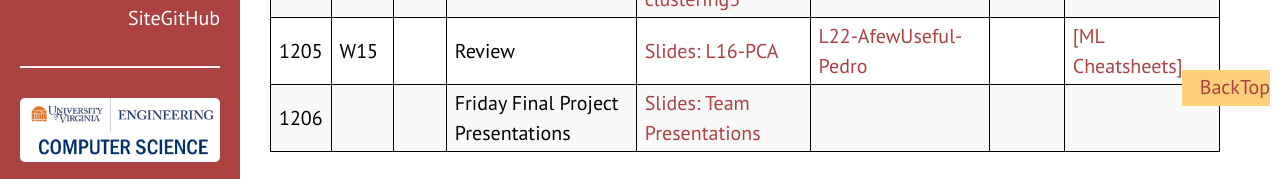
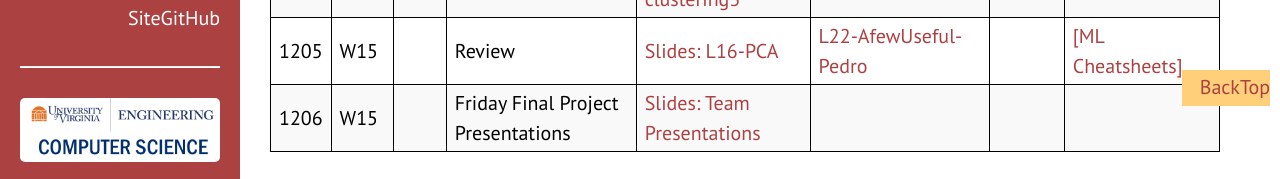
Before and after one commit to ShiminLei/2019f-UVA-CS6316-MachineLearning, a Jekyll site: the page built from index.html, in a window 1280 px wide and 900 px high, scrolled down 1491 px. Shown: the part 718-897 px from the top of the window. Built offline with Jekyll 4.4.1, drawn with Linux system fonts in a browser that asks for light colours.

Commit message:
Update index.html

```diff
--- a/index.html
+++ b/index.html
@@ -51,7 +51,7 @@ when you find my typos or have comments. The covered materials are by no means a
 
 {% assign ddates = "0828|0902|0904|0909|0911|0916|0918|0923|0925|0930|1002|1009|1014|1016|1021|1023|1028|1030|1104|1106|1111|1113|1118|1120|1125|1202|1204|1205|1206" | split: "|" %}
 
-{% assign dweeks = "W1|W2|W2|W3|W3|W4|W4|W5|W5|W6|W6|W7|W8|W8|W9|W9|W10|W10|W11|W11|W12|W12|W13|W13|W14|W15|W15|W15" | split: "|" %}
+{% assign dweeks = "W1|W2|W2|W3|W3|W4|W4|W5|W5|W6|W6|W7|W8|W8|W9|W9|W10|W10|W11|W11|W12|W12|W13|W13|W14|W15|W15|W15|W15" | split: "|" %}
 
 {% assign Qdates = "|Q0|||Q1||Q2||Q3||Q4||Q5|||Q6||Q7||Q8||Q9||Q10||Q11||Q12|" | split: "|" %}
 
```
